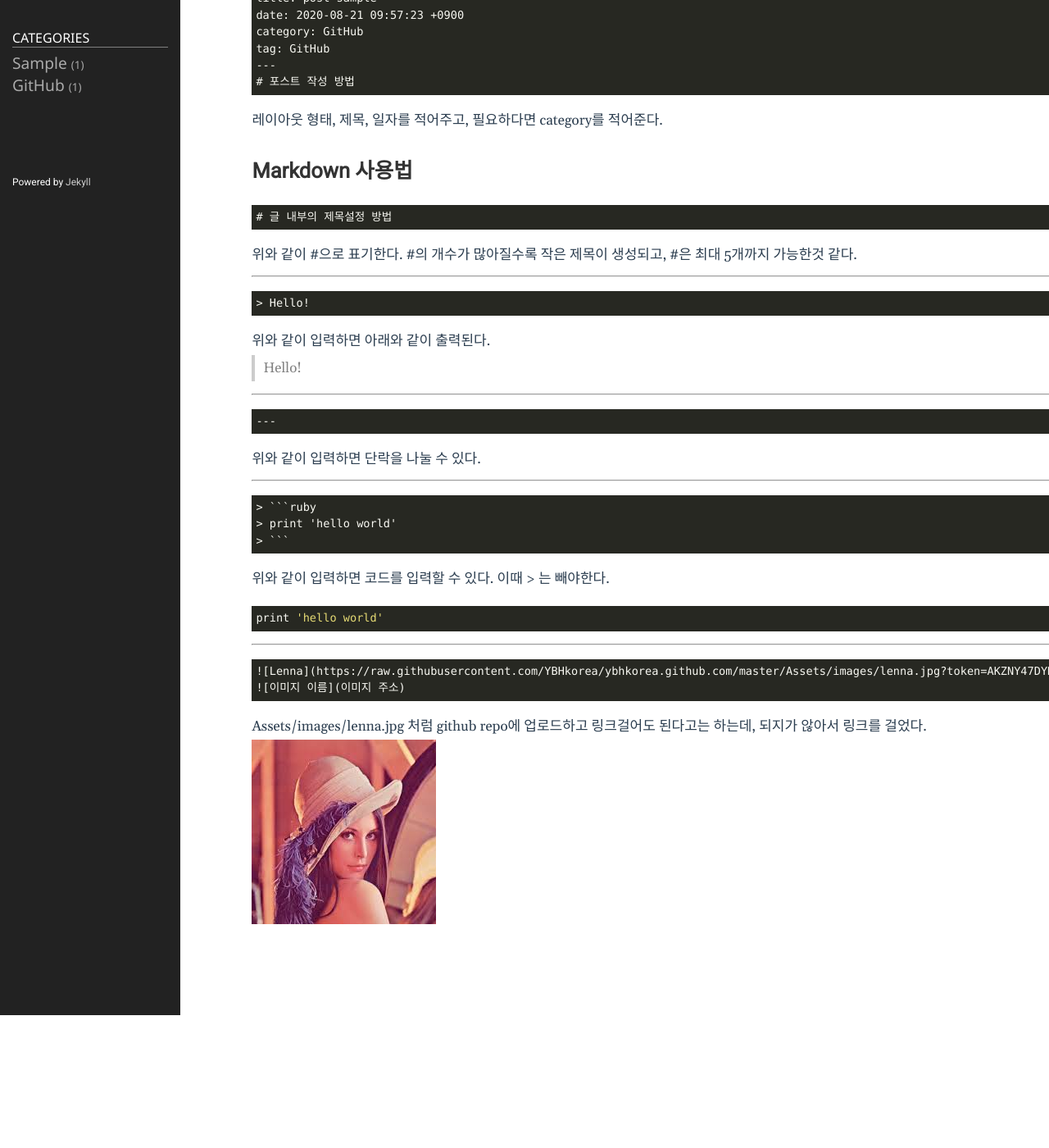
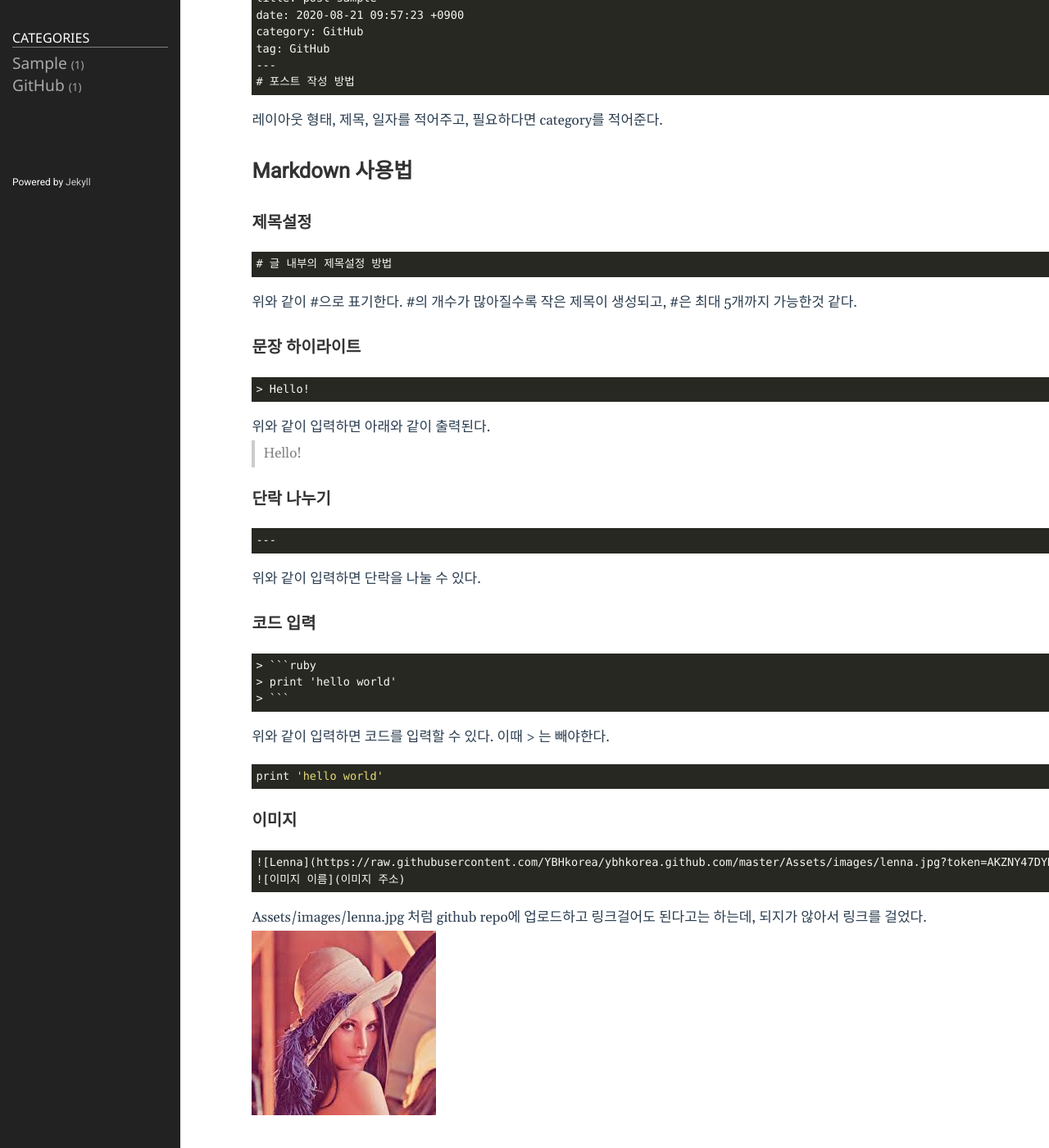
Before and after one commit to YBHkorea/ybhkorea.github.com, a Jekyll site: the page built from _posts/2020-08-21-포스트작성방법.md, in a window 1280 px wide and 1400 px high, scrolled down 348 px. Shown: the whole window at 82% size. Built offline with Jekyll 4.4.1, drawn with Linux system fonts in a browser that asks for light colours; before the commit the page ends 1586 px from its top, so only the background shows below that.

Commit message:
_posts/2020-08-21-포스트작성방법.md updated from https://stackedit.io/

````diff
--- a/_posts/2020-08-21-포스트작성방법.md
+++ b/_posts/2020-08-21-포스트작성방법.md
@@ -22,28 +22,29 @@ tag: GitHub
 
 # Markdown 사용법
 
+### 제목설정
 ```
 # 글 내부의 제목설정 방법
 ```
 
 위와 같이 #으로 표기한다. #의 개수가 많아질수록 작은 제목이 생성되고, #은 최대 5개까지 가능한것 같다.
 
----
 
+### 문장 하이라이트
 ```
 > Hello!
 ```
 위와 같이 입력하면 아래와 같이 출력된다.
 > Hello!
 
----
+### 단락 나누기
 
 ```
 ---
 ```
 위와 같이 입력하면 단락을 나눌 수 있다.
 
----
+### 코드 입력
 
 ```
 > ```ruby
@@ -54,8 +55,8 @@ tag: GitHub
 ```ruby
 print 'hello world'
 ```
+### 이미지
 
----
 ```
 ![Lenna](https://raw.githubusercontent.com/YBHkorea/ybhkorea.github.com/master/Assets/images/lenna.jpg?token=AKZNY47DYD5XTZOA7M25RJK7JBPTG)
 ![이미지 이름](이미지 주소)
````
Also changed, not shown: other parts of _posts/2020-08-21-포스트작성방법.md (+3 -3 lines).
